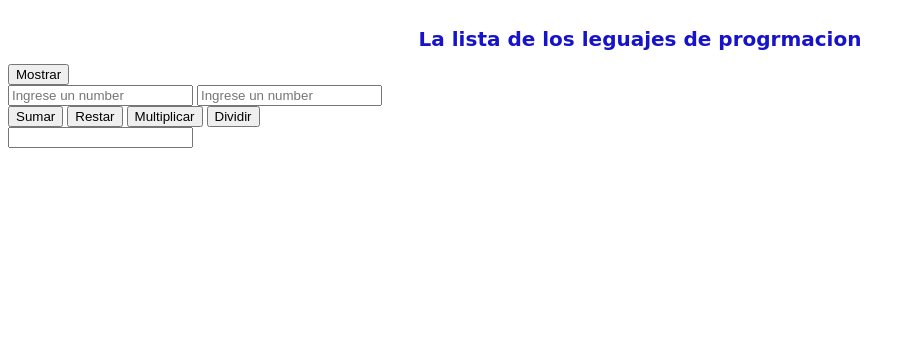
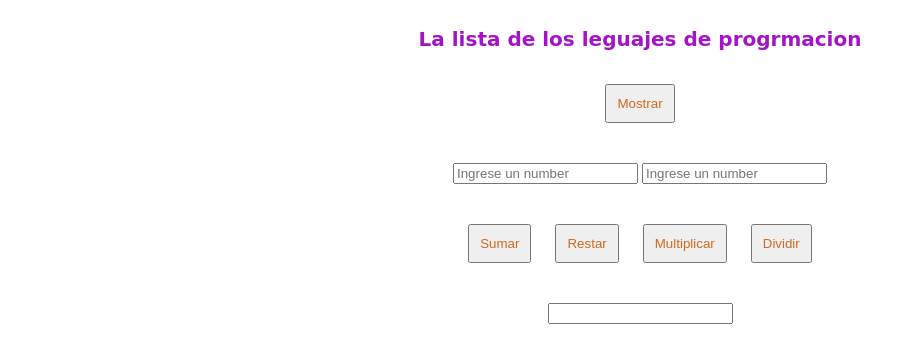
Before and after one commit to Esauluisr/curso_javascript, a plain HTML site: page index.html in a window 1280 px wide. Shown: the part 68-430 px from the top of the page, without its empty margins (0-915 px from the left). Drawn offline with Linux system fonts and the light colour scheme.

Commit message:
estilos nuevos

```diff
--- a/style.css
+++ b/style.css
@@ -7,7 +7,7 @@ p{
 }
 
 h1 {
-    color: #1613c9;
+    color: #a513c9;
     font-family: cursive;
     font-size: 20px;
     text-align: center;
@@ -15,11 +15,10 @@ h1 {
 }
 
 
-nav>ul {
-    display: flex;
-    flex-direction: column;
-    align-items: center;
-    font-family:cursive;
-    color: rgb(223, 65, 8);
-    font-size: 20px;
+.button{
+    text-align: center;
+    color: chocolate;
+    margin: 10px;
+    padding: 10px;
+
 }
```
